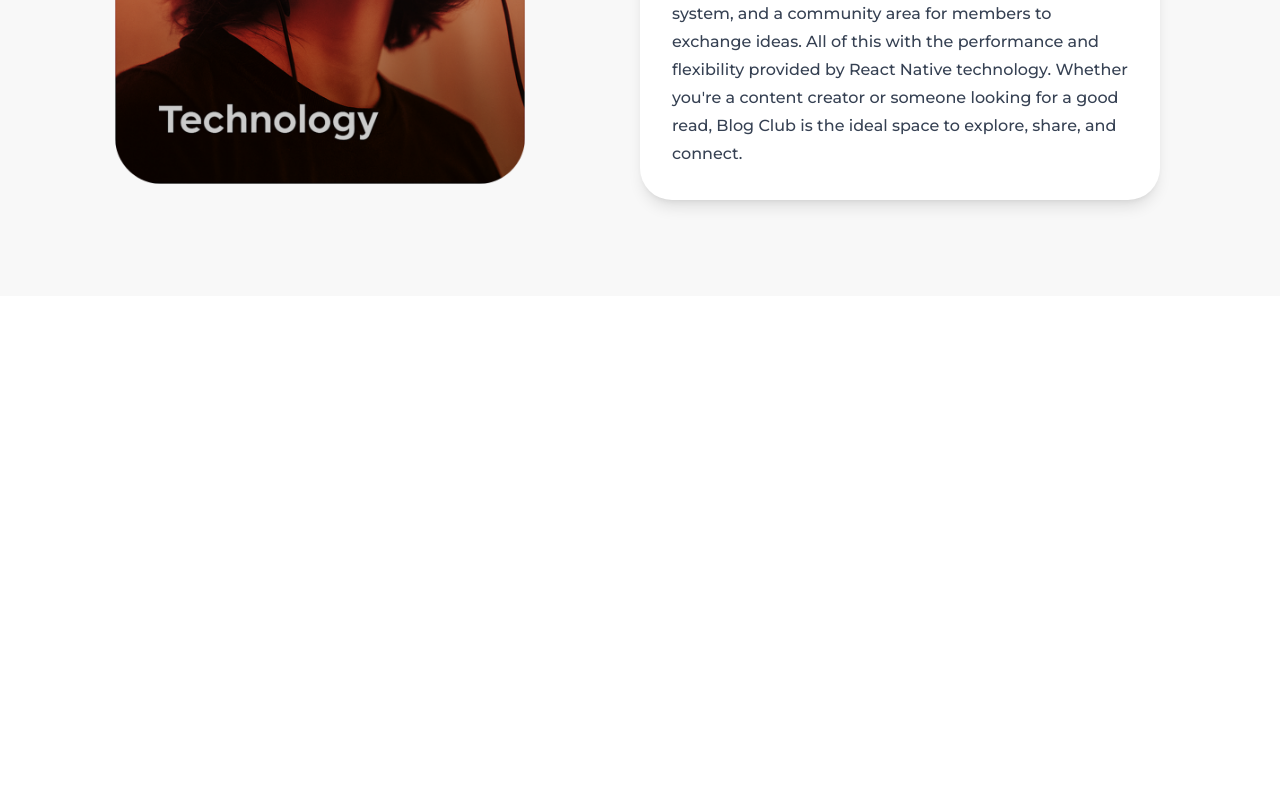
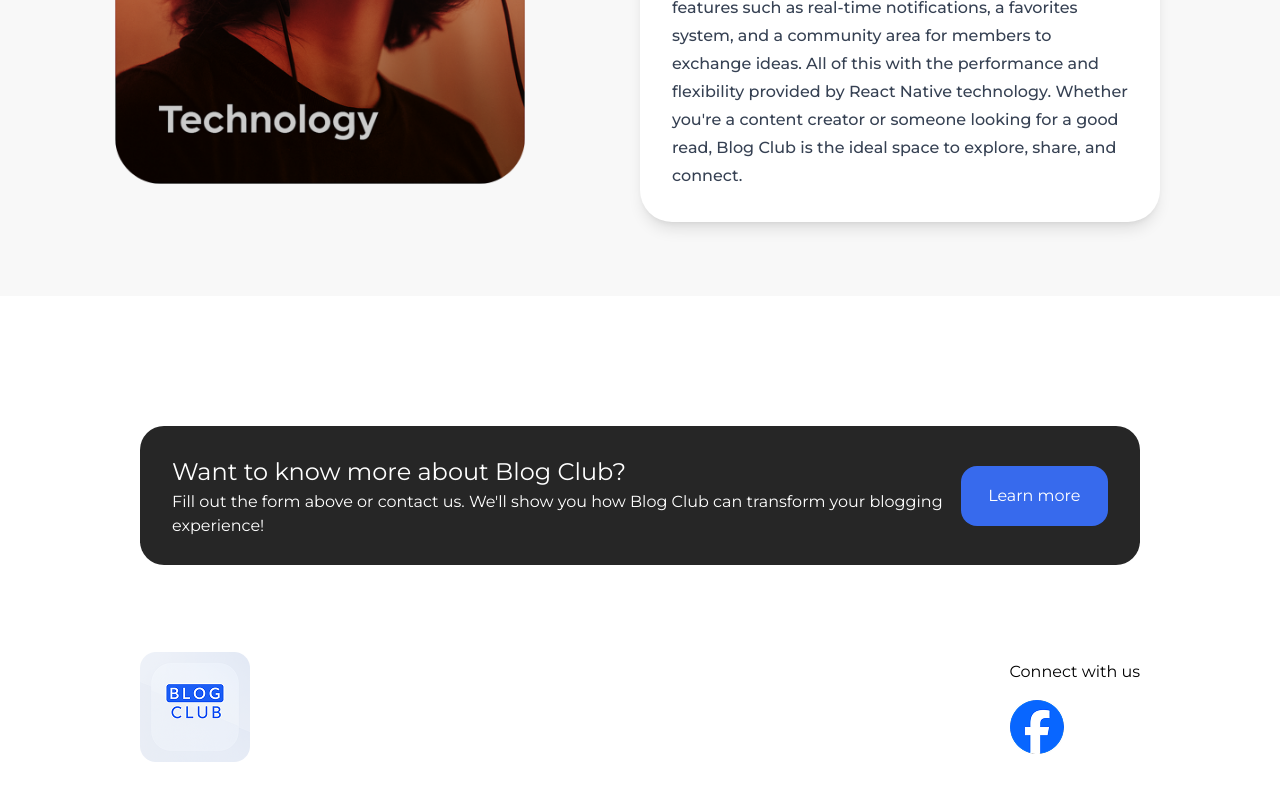
Before and after one commit to ItsJuniorDias/Blog-Club-Web, a React (Vite) app: page / in a window 1280 px wide. Shown: the part 1236-2036 px from the top of the page. Before the commit the page ends 1532 px from the top, so only its background shows below. Built offline with nearby package versions, Linux system fonts and the light colour scheme; a web font is replaced by a local one.

Commit message:
chore: add section body and footer

```diff
--- a/src/index.css
+++ b/src/index.css
@@ -8,6 +8,10 @@
   src: url("./assets/fonts/Montserrat-Regular.woff2") format("woff2");
   font-weight: 400;
   font-style: normal;
+}
+
+html {
+  scroll-behavior: smooth;
 }
 
 h1 {
@@ -30,6 +34,10 @@ h5 {
   font-family: "Montserrat";
 }
 
+a {
+  font-family: "Montserrat";
+}
+
 p {
   font-family: "Montserrat";
 }
--- a/src/pages/App.tsx
+++ b/src/pages/App.tsx
@@ -2,6 +2,8 @@ import { useEffect, useState } from "react";
 
 import background from "../assets/background.png";
 import custom_tech from "../assets/custom_tech.png";
+import logo from "../assets/logo.png";
+import facebook from "../assets/facebook.png";
 
 import { addDoc, collection, db, doc } from "../../firebaseConfig";
 
@@ -133,7 +135,10 @@ export default function App() {
 
   return (
     <>
-      <div className="min-h-screen bg-gradient-to-br bg-[#F8F8F8] flex items-center justify-center">
+      <div
+        id="topo"
+        className="min-h-screen bg-gradient-to-br bg-white flex items-center justify-center"
+      >
         <div className="max-w-6xl w-full bg-white shadow-lg rounded-2xl flex overflow-hidden">
           <div className="w-full md:w-1/2 p-10 flex flex-col justify-center">
             <h1 className="text-4xl font-bold text-gray-800 mb-4">
@@ -224,7 +229,7 @@ export default function App() {
 
               <button
                 type="submit"
-                className="w-full bg-[#376AED] text-white px-4 py-3 rounded-2xl"
+                className="w-full bg-[#376AED] hover:bg-[#2c57c2] text-white px-4 py-3 rounded-2xl"
               >
                 {mutation.isPending ? <Spinner /> : "Send"}
               </button>
@@ -246,7 +251,7 @@ export default function App() {
           <img
             src={custom_tech}
             alt="tech"
-            className="w-[410px] h-[500 px] object-contain hidden md:block"
+            className="w-[410px] h-[500 px] object-cover hidden md:block"
           />
         </div>
 
@@ -256,12 +261,15 @@ export default function App() {
               About the Blog Club
             </h5>
 
-            <h1 className="text-[16px] leading-7  font-medium mt-5 text-gray-700">
+            <h1 className="text-[16px] leading-7  font-medium mt-8 text-gray-700">
               Blog Club is a mobile app developed with React Native and Expo SDK
               53, designed to connect readers, writers, and content enthusiasts
               in one place. With a modern and intuitive interface, the app
               allows users to discover new blogs, follow favorite authors, and
               participate in discussions through comments and direct messages.
+            </h1>
+
+            <h1 className="text-[16px] leading-7  font-medium mt-8 text-gray-700">
               Our goal is to make the reading experience more interactive and
               social. Therefore, we've integrated features such as real-time
               notifications, a favorites system, and a community area for
@@ -274,6 +282,48 @@ export default function App() {
         </div>
       </div>
 
+      <div className="w-full h-auto  pl-[140px] pr-[140px]">
+        <div className="flex justify-between items-center  w-full h-[139px] bg-[#262626] p-8 rounded-3xl mt-[130px]">
+          <div>
+            <h5 className="text-[24px] text-white">
+              Want to know more about Blog Club?
+            </h5>
+
+            <h1 className=" text-white  ">
+              Fill out the form above or contact us. We'll show you how Blog
+              Club can transform your blogging experience!
+            </h1>
+          </div>
+
+          <a
+            href="#topo"
+            className="flex items-center justify-center w-[162px] h-[60px] bg-[#376AED]  hover:bg-[#2c57c2] text-white rounded-2xl"
+          >
+            Learn more
+          </a>
+        </div>
+      </div>
+
+      <div className="flex justify-between items-center pl-[140px] pr-[140px] w-full h-[284px] ">
+        <img
+          src={logo}
+          alt="logo"
+          className="w-[110px] h-[110px] object-contain hidden md:block"
+        />
+
+        <div>
+          <h5 className="mb-4">Connect with us</h5>
+
+          <a href="https://www.facebook.com/profile.php?id=61578929874937#">
+            <img
+              src={facebook}
+              alt="facebook"
+              className="w-[54px] h-[54px] object-contain hidden md:block"
+            />
+          </a>
+        </div>
+      </div>
+
       <Modal isOpen={open} onClose={() => setOpen(false)} error={error} />
     </>
   );
```
Also changed, not shown: src/assets/facebook.png (added), src/assets/logo.png (added).
